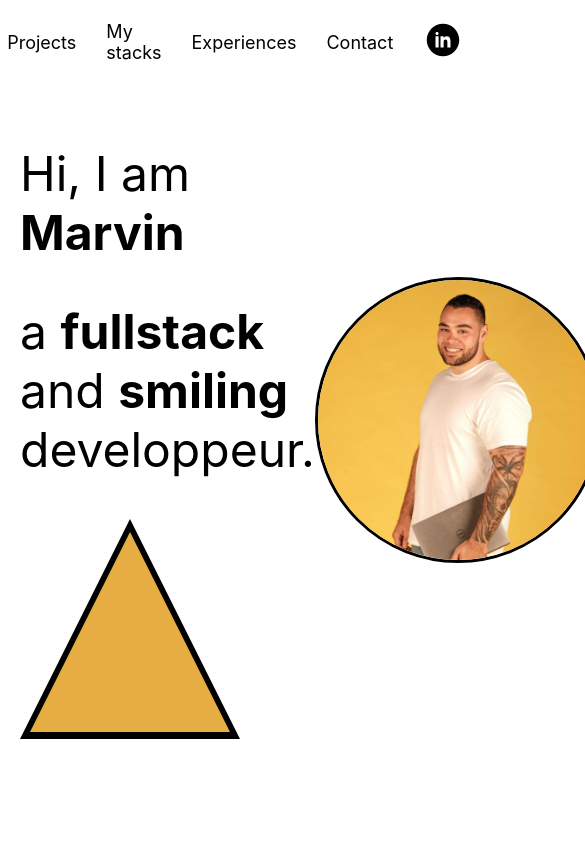
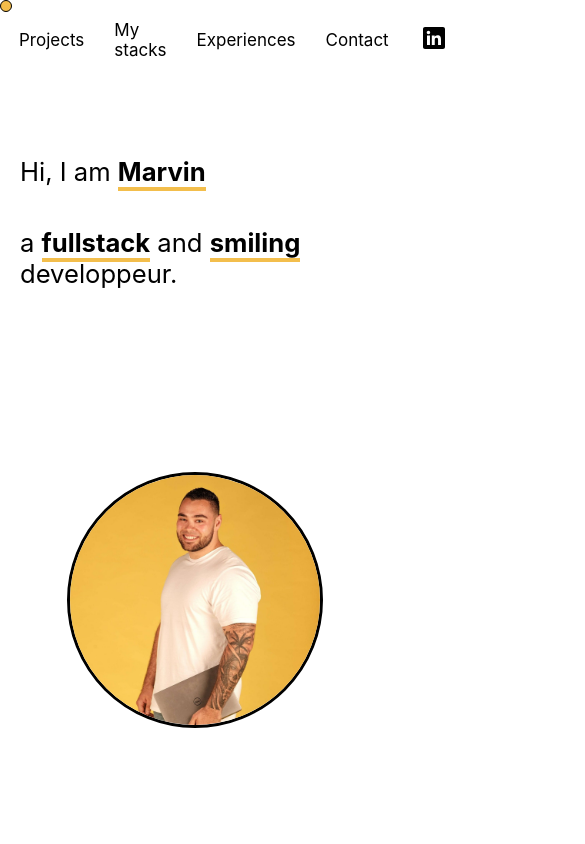
Before and after one commit to MarvinPK/portfolio_marvin, a React (Create React App) app: page / in a window 390 px wide. Shown: the top 844 px of the page, 585 px wide, since content can reach past the window. Built offline with nearby package versions, Linux system fonts and the light colour scheme.

Commit message:
feat: v1 Home

```diff
--- a/src/App.css
+++ b/src/App.css
@@ -1,14 +1,10 @@
-.App {
-  text-align: center;
+
+.follower {
+  position: absolute; /* Positionnement absolu pour suivre le curseur */
+  width: 10px; /* Largeur de l'élément */
+  height: 10px; /* Hauteur de l'élément */
+  background-color: #F3BC4A; /* Couleur de l'élément */
+  border: solid black 1px;
+  border-radius: 50%; /* Arrondir l'élément pour en faire un cercle */
+  transition: transform 0.2s; /* Transition douce pour le mouvement */
 }
-
-.App-header {
-  background-color: #282c34;
-  min-height: 100vh;
-  display: flex;
-  flex-direction: column;
-  align-items: center;
-  justify-content: center;
-  font-size: calc(10px + 2vmin);
-  color: white;
-}
--- a/src/App.js
+++ b/src/App.js
@@ -1,4 +1,4 @@
-import React from 'react';
+import React, { useEffect, useRef } from 'react';
 import Navbar from './components/navbar/Navbar';
 import Hero from './components/hero/Hero';
 import Technologies from './components/technologies/Technologies';
@@ -6,10 +6,35 @@ import Projects from './components/project/Projects';
 import Contact from './components/contact/Contact';
 import Footer from './components/footer/Footer';
 import Experiences from './components/experiences/Experiences';
+import "./App.css"
 
 function App() {
+  const followerRef = useRef(null); // Créer une référence pour le follower
+
+  useEffect(() => {
+      const follower = followerRef.current;
+
+      // Fonction pour déplacer l'élément follower
+      const handleMouseMove = (e) => {
+          const x = e.clientX; // Position X de la souris
+          const y = e.clientY + window.scrollY; // Position Y de la souris avec le défilement
+
+          // Déplacer l'élément en suivant le curseur
+          follower.style.transform = `translate3d(${x}px, ${y}px, 0)`;
+      };
+
+      // Ajouter l'événement de mouvement de la souris
+      document.addEventListener('mousemove', handleMouseMove);
+
+      // Nettoyer l'événement au démontage du composant
+      return () => {
+          document.removeEventListener('mousemove', handleMouseMove);
+      };
+  }, []); // [] signifie que l'effet ne s'exécute qu'une fois au montage
+
   return (
     <div>
+     <div class="follower" ref={followerRef}></div>
       <Navbar />
       <Hero />
       <Technologies/>
--- a/src/components/hero/Hero.jsx
+++ b/src/components/hero/Hero.jsx
@@ -4,16 +4,13 @@ import "./hero.css"
 const Hero = () => {
   return (
     <section id="hero" className="hero-section">
-      <div id="presentation">
-       <div className='bouncy-title'>
+      <div className='title'>
+       <div className='bouncy-title-one'>
           <p><h1>Hi, I am <b>Marvin</b></h1></p>
+        </div>
+        <div className='bouncy-title-two'>
           <p><h1> a <b>fullstack</b> and <b>smiling</b> developpeur.</h1></p>
-       </div>
-       <div className='bouncy-triangle'>
-        <div class="triangle-border">
-          <div class="triangle-inner"></div>
         </div>
-      </div>
       </div>
       <div id="picture">
         <img src="assets/img/me.jpg"/>
--- a/src/components/hero/hero.css
+++ b/src/components/hero/hero.css
@@ -13,45 +13,45 @@
     border-radius: 100%;
     border: solid;
   }
+
   .hero-section h1 {
     font-size: 3rem;              /* Taille du titre */
-    margin-bottom: 20px;          /* Espace sous le titre */
     font-weight: normal;
   }
 
-
-  .hero-section p {
-    font-size: 1.5rem;            /* Taille du texte descriptif */
-    margin-bottom: 40px;          /* Espace sous le paragraphe */
+  .title {
+    margin-bottom: 20px;          /* Espace sous le titre */
   }
 
-  .hero-section .btn {
-    padding: 15px 30px;           /* Taille du bouton */
-    background-color: #333;       /* Couleur de fond du bouton */
-    color: white;                 /* Couleur du texte */
-    text-decoration: none;        /* Retire la sous-ligne */
-    border-radius: 5px;           /* Coins arrondis */
-    transition: background-color 0.3s; /* Effet de transition pour le hover */
+  .hero-section h1 b{
+    border-bottom: #F3BE4C solid 4px;
   }
 
-  .hero-section .btn:hover {
-    background-color: #555;       /* Changement de couleur lors du hover */
-  }
 
-  .bouncy-title {
-    position: relative;
-    animation: fall-and-bounce 2s ease-in-out;
+.hero-section p {
+  font-size: 1.5rem;            /* Taille du texte descriptif */
+  margin-bottom: 40px;          /* Espace sous le paragraphe */
+}
+
+.bouncy-title-one {
+  position: relative;
+  animation: fall-and-bounce-one 1.5s ease-in-out;
+}
+
+.bouncy-title-two {
+  position: relative;
+  animation: fall-and-bounce-two 3s ease-in-out;
 }
 
 /* Animation keyframes pour l'effet de chute et rebond */
-@keyframes fall-and-bounce {
+@keyframes fall-and-bounce-one {
     0% {
         top: -300px; /* Commence hors de l'écran */
     }
-    50% {
+    40% {
         top: 0; /* Arrive à sa position finale */
     }
-    70% {
+    60% {
         top: -60px; /* Rebond léger vers le haut */
     }
     80% {
@@ -65,23 +65,77 @@
     }
 }
 
-.triangle-border {
-  width: 0;
-  height: 0;
-  border-left: 110px solid transparent; /* Bord gauche */
-  border-right: 110px solid transparent; /* Bord droit */
-  border-bottom: 220px solid black; /* Bord inférieur (épaisseur totale) */
-  position: relative;
+/* Animation keyframes pour l'effet de chute et rebond */
+@keyframes fall-and-bounce-two {
+  0% {
+      top: -600px; /* Commence hors de l'écran */
+  }
+  30% {
+      top: 0; /* Arrive à sa position finale */
+  }
+  60% {
+      top: -60px; /* Rebond léger vers le haut */
+  }
+  80% {
+      top: 0; /* Revient à la position finale */
+  }
+  90% {
+      top: -30px; /* Rebond plus léger */
+  }
+  100% {
+      top: 0; /* Se stabilise à la position finale */
+  }
 }
 
-/* Triangle intérieur pour le fond jaune */
-.triangle-inner {
-  width: 0;
-  height: 0;
-  border-left: 100px solid transparent; /* Bord gauche */
-  border-right: 100px solid transparent; /* Bord droit */
-  border-bottom: 200px solid #E6AD42; /* Fond jaune du triangle */
-  position: absolute;
-  top: 13px; /* Ajuste la position du triangle jaune à l'intérieur */
-  left: -100px;
+@media (max-width: 1200px) {
+  .hero-section img {
+    width: 220px;
+  }
 }
+
+@media (max-width: 1200px) {
+  .hero-section img {
+    width: 180px;
+  }
+  .hero-section h1 {
+    font-size: 2.5rem;              /* Taille du titre */
+  }
+}
+
+@media (max-width: 890px) {
+  .hero-section img {
+    width: 180px;
+  }
+
+  .hero-section h1 {
+    font-size: 2rem;              /* Taille du titre */
+  }
+}
+
+@media (max-width: 610px) {
+  .hero-section {
+    display: flex;                /* Utilisation de flexbox pour centrer le contenu */
+    flex-direction: column;
+  }
+
+  .hero-section img {
+    width: 150px;
+  }
+
+  .hero-section h1 {
+    font-size: 1.6rem;
+  }
+
+  .title{
+    margin-top: 20%;
+  }
+
+  .hero-section img {
+    width: 250px;
+    margin-bottom: 50px;
+  }
+}
+
+@media (max-width: 545px) {
+
+}
--- a/src/components/navbar/navbar.scss
+++ b/src/components/navbar/navbar.scss
@@ -4,7 +4,7 @@ nav {
     position: absolute;
     padding: 20px 0;         /* Espacement vertical pour la navbar */
     display: flex;                 /* Active le Flexbox */
-    justify-content: space-between; /* Espace entre les éléments de gauche et de droite */
+    justify-content: space-around; /* Espace entre les éléments de gauche et de droite */
     justify-content: center;
   }
 
@@ -21,11 +21,19 @@ nav {
     margin: 0 15px;           /* Espace entre chaque élément de la navbar */
   }
 
-
-
   nav ul li a {
     color: black;          /* Couleur du texte */
     text-decoration: none;    /* Enlève la sous-ligne des liens */
-    font-size: 18px;          /* Taille de police des liens */
+    font-size: 20px;          /* Taille de police des liens */
     transition: color 0.3s;   /* Transition pour effet de survol */
   }
+
+  nav ul li a:hover {
+    font-weight: bold;
+  }
+
+  @media (max-width: 610px) {
+    nav ul li a {
+      font-size: 17px;          /* Taille de police des liens */
+    }
+  }
```
Also changed, not shown: public/assets/icons/linkedin-64.svg, 1 other file (tests, documents, lock files or other folders).
